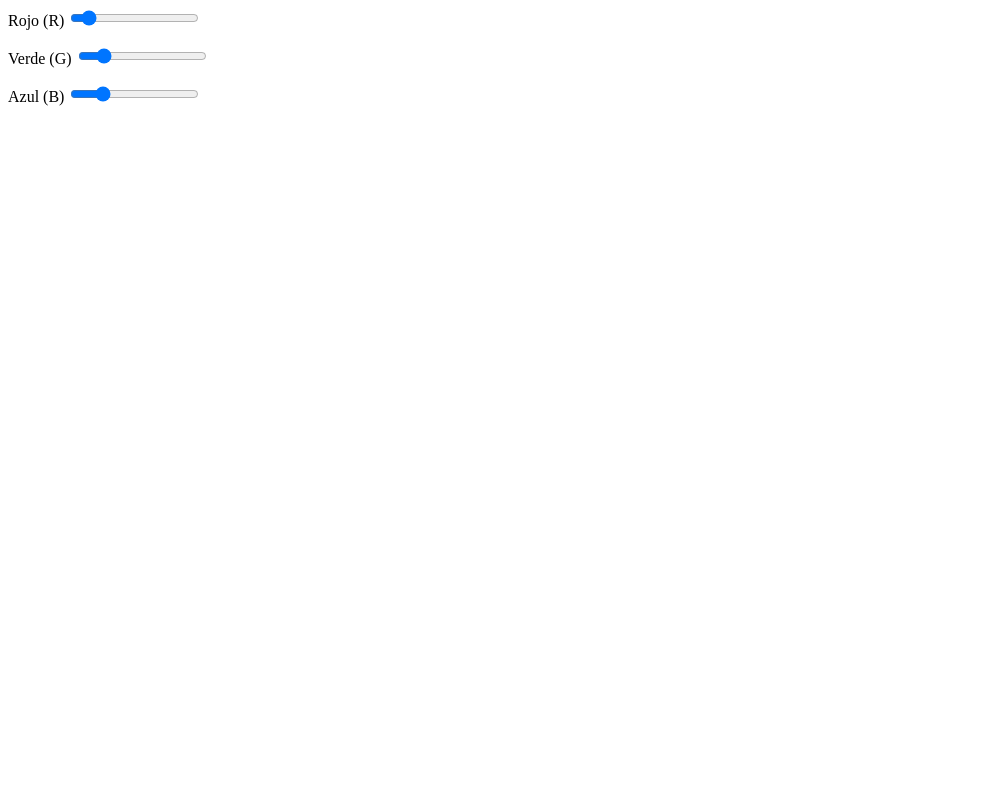
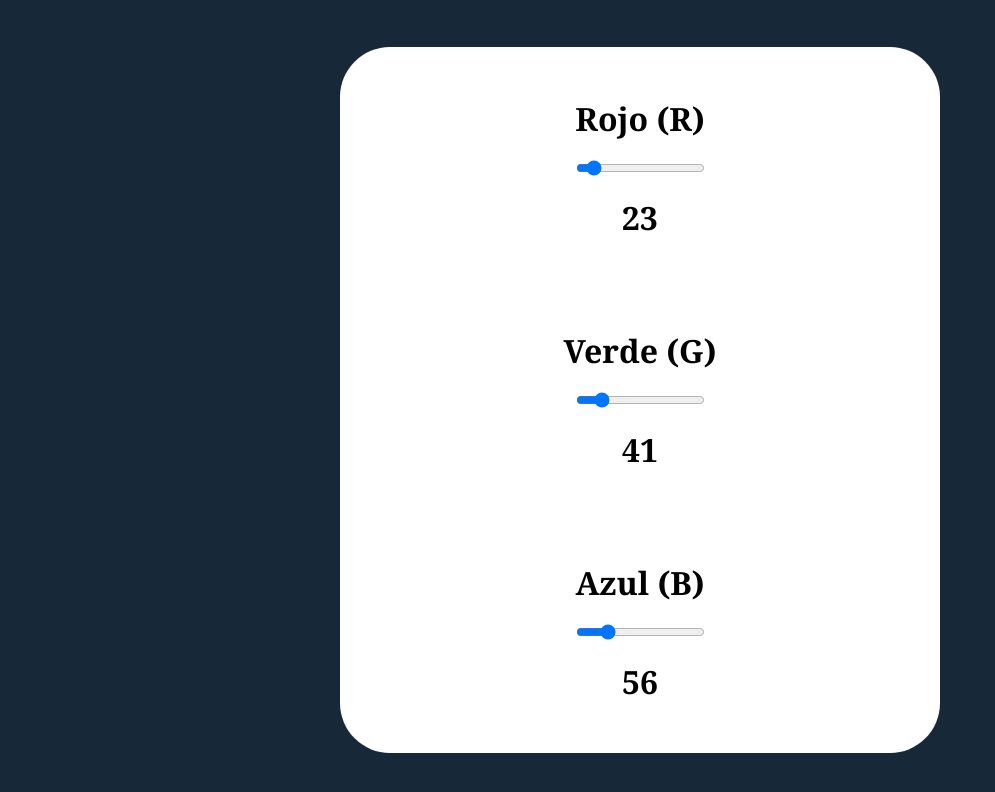
Before and after one commit to JoseHurtadoBaeza/Javascript-para-Manipulacion-del-DOM---Curso-con-Proyectos---freeCodeCamp, a plain HTML site: page input-color-rgb/index.html in a window 1280 px wide. Shown: the whole page, without its empty margins (0-995 px from the left). Drawn offline with Linux system fonts and the light colour scheme.

Commit message:
Proyecto input-color-rgb: CSS y JavaScript implementados y proyecto terminado

```diff
--- a/input-color-rgb/app.js
+++ b/input-color-rgb/app.js
@@ -0,0 +1,41 @@
+const inputRojo = document.getElementById('rojo');
+const inputVerde = document.getElementById('verde');
+const inputAzul = document.getElementById('azul');
+
+const textoRojo = document.getElementById('texto-rojo');
+const textoVerde = document.getElementById('texto-verde');
+const textoAzul = document.getElementById('texto-azul');
+
+let rojo = inputRojo.value;
+let verde = inputVerde.value;
+let azul = inputAzul.value;
+
+textoRojo.innerText = rojo;
+textoVerde.innerText = verde;
+textoAzul.innerText = azul;
+
+function actualizarColor(rojo, verde, azul){
+    const colorRGB = `rgb(${rojo}, ${verde}, ${azul})`;
+    document.body.style.backgroundColor = colorRGB;
+}
+
+// Para actualizar Red (Rojo).
+inputRojo.addEventListener('change', (e) => {
+    rojo = e.target.value;
+    textoRojo.innerText = rojo;
+    actualizarColor(rojo, verde, azul);
+});
+
+// Para actualizar Green (Verde).
+inputVerde.addEventListener('change', (e) => {
+    verde = e.target.value;
+    textoVerde.innerText = verde;
+    actualizarColor(rojo, verde, azul);
+});
+
+// Para actualizar Blue (Azul).
+inputAzul.addEventListener('change', (e) => {
+    azul = e.target.value;
+    textoAzul.innerText = azul;
+    actualizarColor(rojo, verde, azul);
+});
--- a/input-color-rgb/styles.scss
+++ b/input-color-rgb/styles.scss
@@ -0,0 +1,52 @@
+/* Estilos generales */
+
+* {
+    margin: 0;
+    padding: 0;
+}
+
+body{
+    height: 100vh;
+    display: flex;
+    justify-content: center;
+    align-items: center;
+    text-align: center;
+    background-color: rgb(23, 41, 56);
+}
+
+/* Contenedores */
+
+.contenedor-principal{
+    width: 50vw;
+    max-width: 600px;
+    min-height: 350px;
+    display: flex;
+    flex-wrap: wrap;
+    justify-content: center;
+    align-items: center;
+    background-color: white;
+    border-radius: 50px;
+    -webkit-border-radius: 50px;
+    -moz-border-radius: 50px;
+    -ms-border-radius: 50px;
+    -o-border-radius: 50px;
+}
+
+
+/* Colores */
+
+.color{
+    padding: 20px;
+    margin: 10px;
+    font-size: 2em;
+    font-weight: bold;
+    font-family: Georgia, 'Times New Roman', Times, serif;
+    display: flex;
+    flex-direction: column;
+    justify-content: space-around;
+    align-items: center;
+}
+
+label, p {
+    margin: 20px;
+}
```
Also changed, not shown: input-color-rgb/styles.css, 1 other file.
